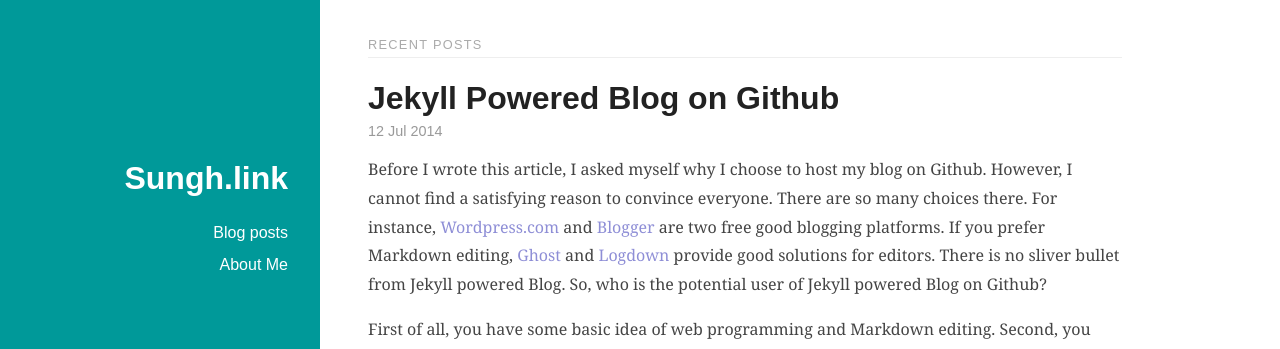
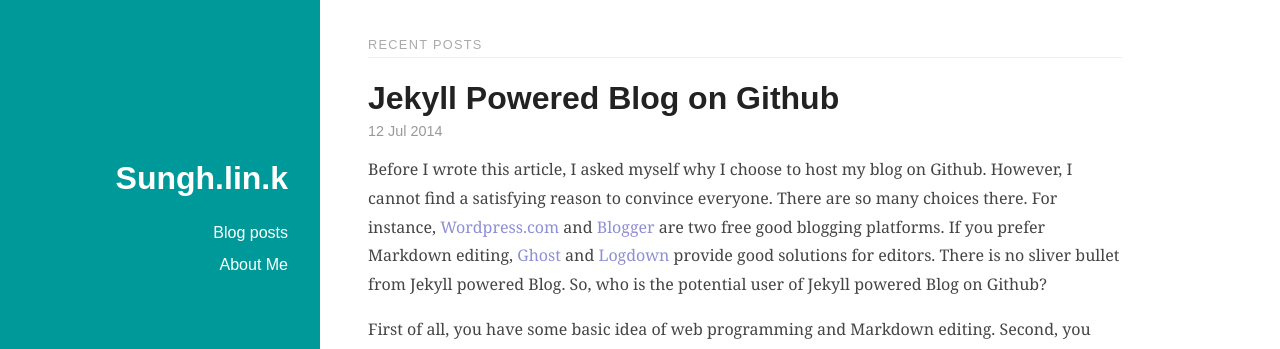
Before and after one commit to sunghlin/blog, a Jekyll site: the page built from index.html, in a window 1280 px wide. Shown: the top 349 px of the page. Built offline with Jekyll 4.4.1, drawn with Linux system fonts in a browser that asks for light colours; the list of posts is cut into pages by our own code.

Commit message:
New Title

```diff
--- a/_layouts/default.html
+++ b/_layouts/default.html
@@ -16,7 +16,7 @@
 <div class='pure-g-r' id='layout'>
 	<div class='sidebar pure-u'>
 		<div class='header'>
-			<h1 class='brand-title'><a href='{{ site.baseurl }}/index.html'>Sungh.link</a></h1>
+			<h1 class='brand-title'><a href='{{ site.baseurl }}/index.html'>Sungh.lin.k</a></h1>
 
 			<nav class='nav'>
 				<ul class='nav-list'>
```
Also changed, not shown: 7 other files.
